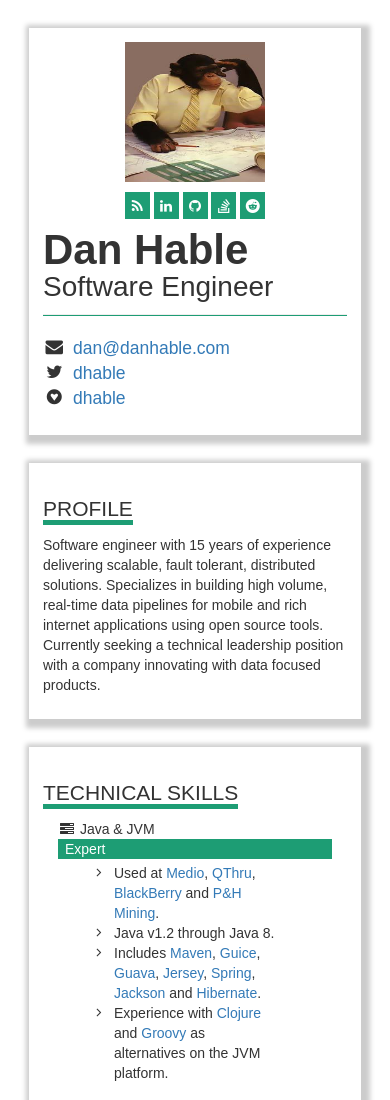
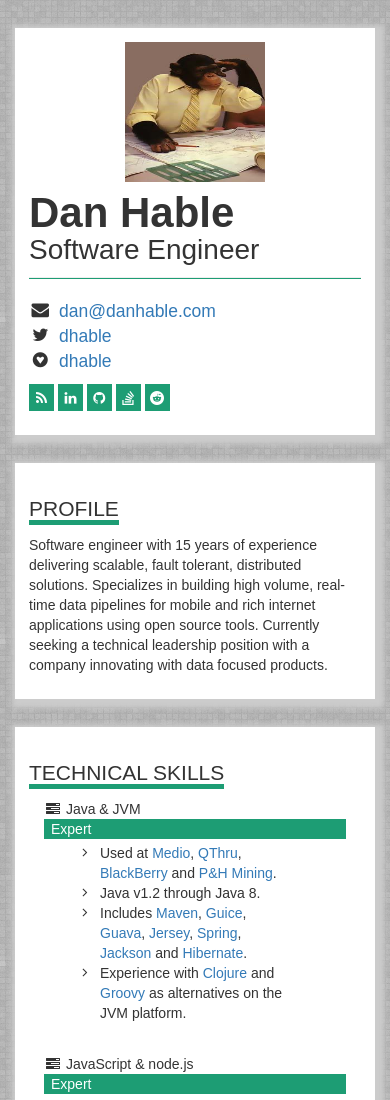
Before and after one commit to dhable/danhable.com, a website: page index.html in a window 390 px wide. Shown: the top 1100 px of the page. Drawn offline with nearby package versions, Linux system fonts and the light colour scheme.

Commit message:
Background Image
  1. Added patterned background image (smaller than last image).

  2. Tweaks to responsible design to make it look nicer on mobile
     device.

```diff
--- a/app.css
+++ b/app.css
@@ -1,5 +1,11 @@
 * {
     font-family: 'Droid Sans', sans-serif;
+}
+
+body {
+    background-image: url("images/pattern-49aj.png");
+    border: 0;
+    padding: 0;
 }
 
 .center {
@@ -7,11 +13,12 @@
 }
 
 header {
-    margin: 2em 1em;
+    margin: 2em 0;
     padding: 1em;
     -moz-box-shadow: 3px 3px 5px 6px #ccc;
     -webkit-box-shadow: 3px 3px 5px 6px #ccc;
     box-shadow: 3px 3px 5px 6px #ccc;
+    background-color: White;
 }
 
 header h1 { font-size: 3em; font-weight: bolder; line-height: 0.5em; }
@@ -29,7 +36,7 @@ header hr { color: #1d9d74; background-color: #1d9d74; height: 1px; }
 }
 
 .section {
-    margin: 2em 1em;
+    margin: 2em 0em;
     padding: 1em;
     background-color: White;
     -moz-box-shadow: 3px 3px 5px 6px #ccc;
--- a/index.html
+++ b/index.html
@@ -11,13 +11,13 @@
     <body>
         <div class="content container-fluid">
             <div class="row">
-                <div class="col-md-6 col-md-offset-3">
+                <div class="col-md-6 col-md-offset-3 col-xs-12 col-xs-offset-0">
 
                     <header>
                         <div class="row">
                             <div class="col-sm-3 col-md-4 center">
                                 <p><img src="images/dan.jpg" width="140" height="140" alt="Dan Hable"></p>
-                                <p class="social-links">
+                                <p class="social-links hidden-xs">
                                     <a href="http://caffeinatedideas.com"><i class="fa fa-fw fa-rss"></i></a>
                                     <a href="https://www.linkedin.com/in/dhable"><i class="fa fa-fw fa-linkedin"></i></a>
                                     <a href="https://github.com/dhable"><i class="fa fa-fw fa-github"></i></a>
@@ -43,6 +43,13 @@
                                         <a href="https://gratipay.com/dhable/">dhable</a>
                                     </li>
                                 </ul>
+                                <p class="social-links visible-xs-block">
+                                    <a href="http://caffeinatedideas.com"><i class="fa fa-fw fa-rss"></i></a>
+                                    <a href="https://www.linkedin.com/in/dhable"><i class="fa fa-fw fa-linkedin"></i></a>
+                                    <a href="https://github.com/dhable"><i class="fa fa-fw fa-github"></i></a>
+                                    <a href="http://stackoverflow.com/users/67927/dan-hable"><i class="fa fa-fw fa-stack-overflow"></i></a>
+                                    <a href="http://www.reddit.com/user/dhable/"><i class="fa fa-fw fa-reddit"></i></a>
+                                </p>
                             </div>
                         </div>
                     </header>
```
Also changed, not shown: images/pattern-49aj.png (added).
